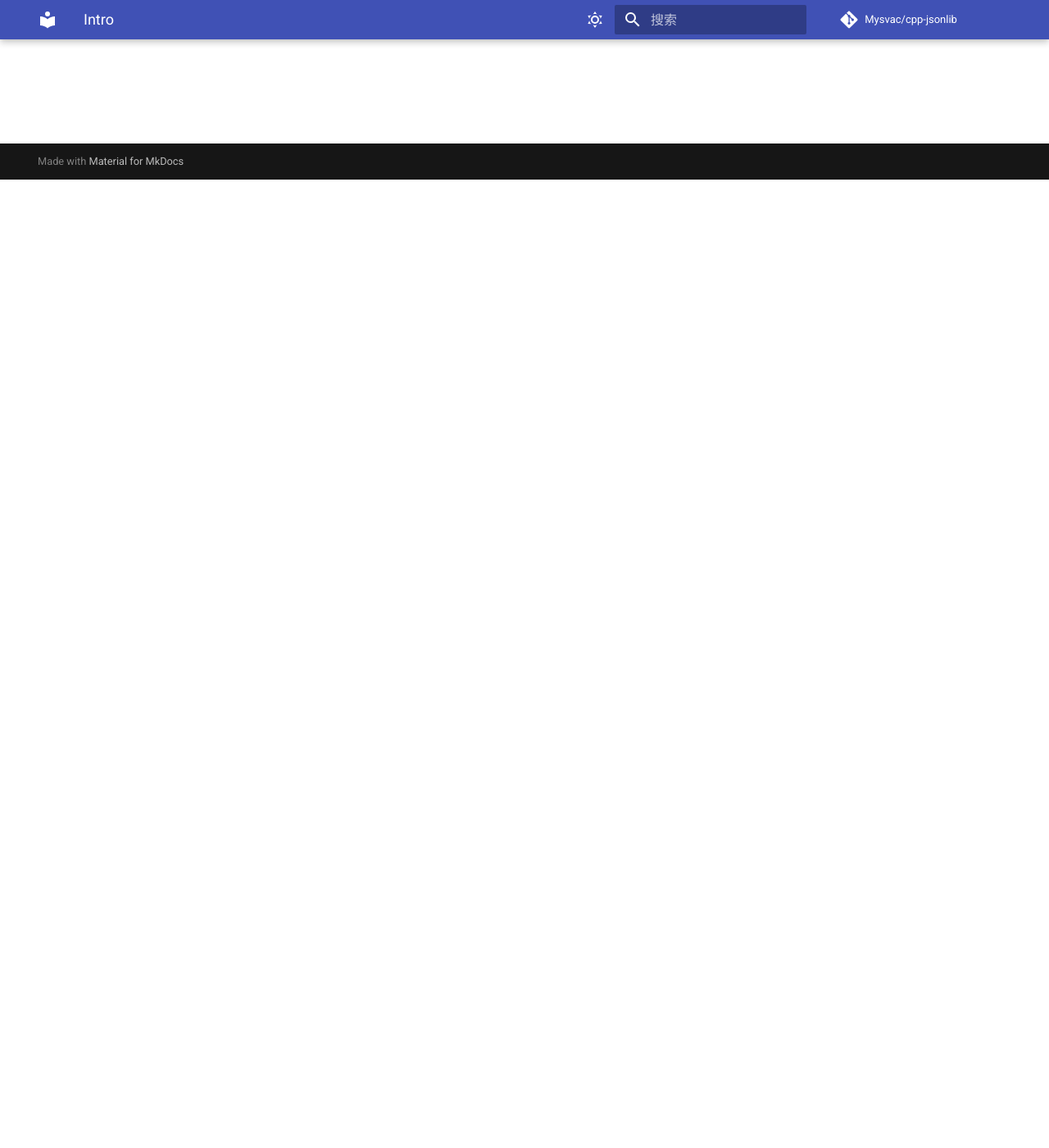
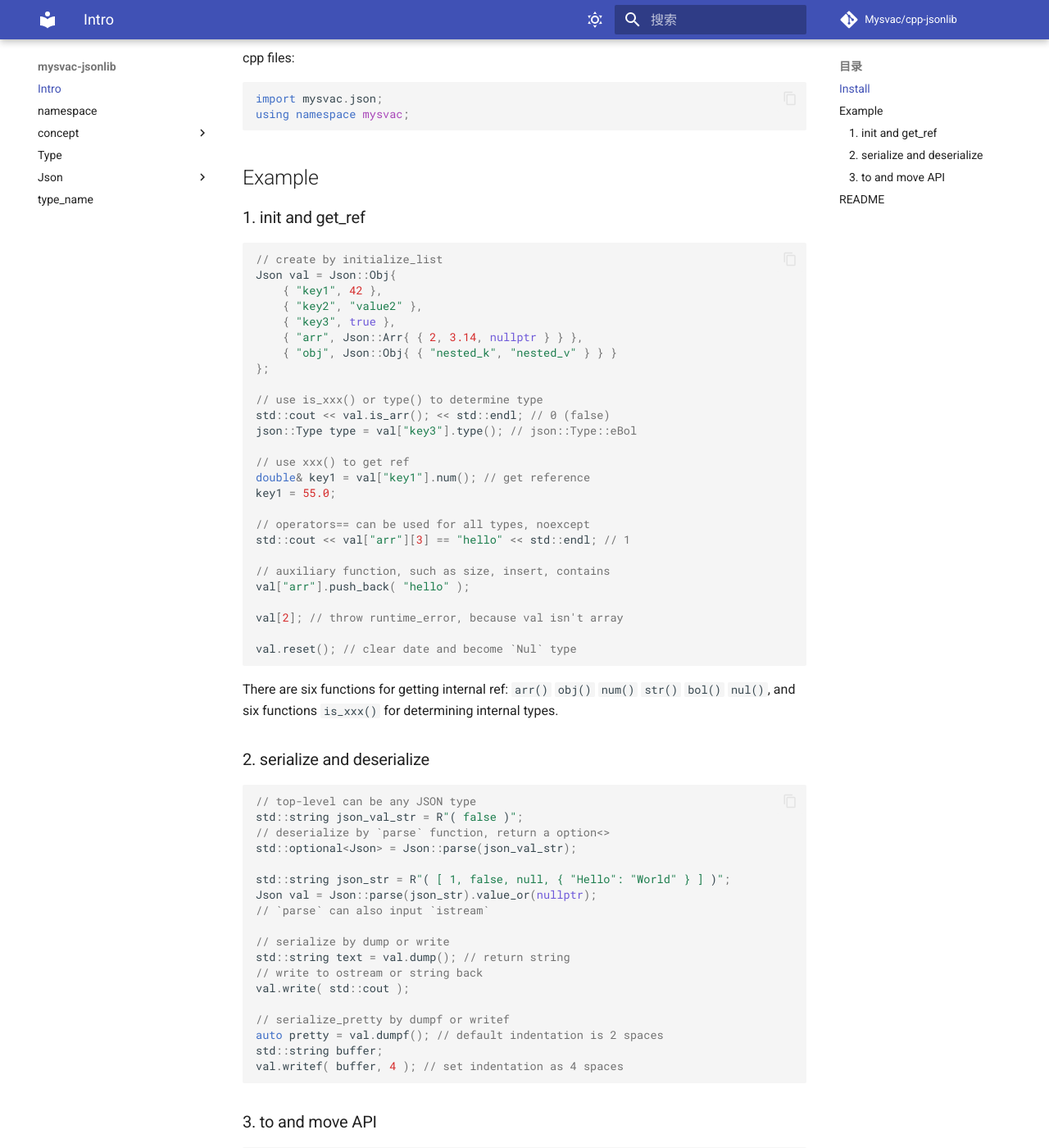
Before and after one commit to Mysvac/cpp-jsonlib, an MkDocs documentation site: the page built from docs/index.md, in a window 1280 px wide and 1400 px high, scrolled down 1181 px. Shown: the whole window at 82% size. Built offline with MkDocs 1.6.1 and Material for MkDocs 9.7.7, drawn with Linux system fonts in a browser that asks for light colours; comment, search, counter and statistics services are not loaded; some of the changed text lies outside the part shown.

Commit message:
improve docs

````diff
--- a/docs/index.md
+++ b/docs/index.md
@@ -7,3 +9,118 @@ A simple and efficient C++20 JSON parsing library.
 - Excellent performance.
 - Easy to use.
 - Support streaming parsing and CRUD.
+
+> -> **[Performance Comparison](https://github.com/Mysvac/cpp-jsonlib?tab=readme-ov-file#lib_compare)**
+
+## Install
+
+The library only contains one module interface file, which can be downloaded and used directly.
+
+The author recommends using vcpkg:
+
+```shell
+vcpkg install mysvac-jsonlib;
+```
+
+CMakeLists.txt config:
+
+```cmake
+find_package(mysvac-jsonlib CONFIG REQUIRED)
+...
+target_link_mysvac_jsonlib(main PRIVATE)
+```
+
+> `target_link_mysvac_jsonlib` includes `target_link_library` and `target_sources`, the latter is used to add module compilation targets.
+
+cpp files:
+
+```cpp
+import mysvac.json;
+using namespace mysvac;
+```
+
+
+## Example
+
+### 1. init and get_ref
+
+
+```cpp
+// create by initialize_list
+Json val = Json::Obj{
+    { "key1", 42 },
+    { "key2", "value2" },
+    { "key3", true },
+    { "arr", Json::Arr{ { 2, 3.14, nullptr } } },
+    { "obj", Json::Obj{ { "nested_k", "nested_v" } } }
+};
+
+// use is_xxx() or type() to determine type
+std::cout << val.is_arr(); << std::endl; // 0 (false)
+json::Type type = val["key3"].type(); // json::Type::eBol
+
+// use xxx() to get ref
+double& key1 = val["key1"].num(); // get reference
+key1 = 55.0;
+
+// operators== can be used for all types, noexcept
+std::cout << val["arr"][3] == "hello" << std::endl; // 1
+
+// auxiliary function, such as size, insert, contains
+val["arr"].push_back( "hello" );
+
+val[2]; // throw runtime_error, because val isn't array
+
+val.reset(); // clear date and become `Nul` type
+```
+
+There are six functions for getting internal ref: `arr()` `obj()` `num()` `str()` `bol()` `nul()`, and six functions `is_xxx()` for determining internal types.
+
+### 2. serialize and deserialize
+
+```cpp
+// top-level can be any JSON type
+std::string json_val_str = R"( false )";
+// deserialize by `parse` function, return a option<>
+std::optional<Json> = Json::parse(json_val_str);
+
+std::string json_str = R"( [ 1, false, null, { "Hello": "World" } ] )";
+Json val = Json::parse(json_str).value_or(nullptr);
+// `parse` can also input `istream`
+
+// serialize by dump or write
+std::string text = val.dump(); // return string
+// write to ostream or string back
+val.write( std::cout );
+
+// serialize_pretty by dumpf or writef
+auto pretty = val.dumpf(); // default indentation is 2 spaces
+std::string buffer;
+val.writef( buffer, 4 ); // set indentation as 4 spaces
+```
+
+### 3. to and move API
+
+```cpp
+std::string json_str = R"( [ 1, false, null, { "Hello": "World" } ] )";
+Json val = Json::parse(json_str).value_or(nullptr);
+
+// use `to<>` to copy inner data and cast type
+int t1 = val[0].to<int>(); // 1
+
+// use to_if or to_or cast data safely
+std::optional<int> t2 = val[2].to_if<int>(); // std::nullopt
+double t3 = val[3].to_or<double>( 3.14 ); // 3.14
+
+// to `move<>` to move inner data and cast type
+std::string world = val[3]["Hello"].move<std::string>();
+// ↑ Prioritize using `move` over `copy`
+
+// or use `move_if` `move_or` safely
+```
+
+## README
+
+For more guidelines, please refer to the [readme](https://github.com/Mysvac/cpp-jsonlib?tab=readme-ov-file#ENGLISH).
+
+---
````
Also changed, not shown: other parts of docs/index.md (+2 -0 lines), docs/zh/Json/Json.md (+1 -1 lines).
